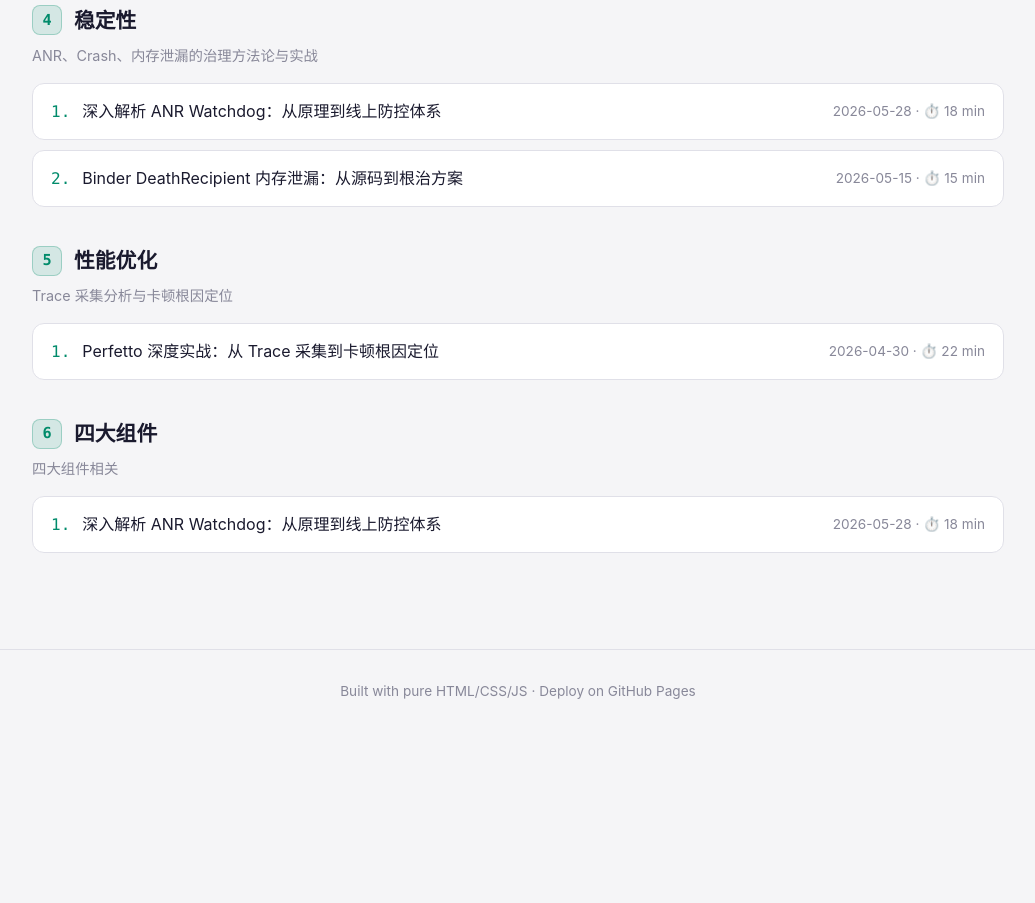
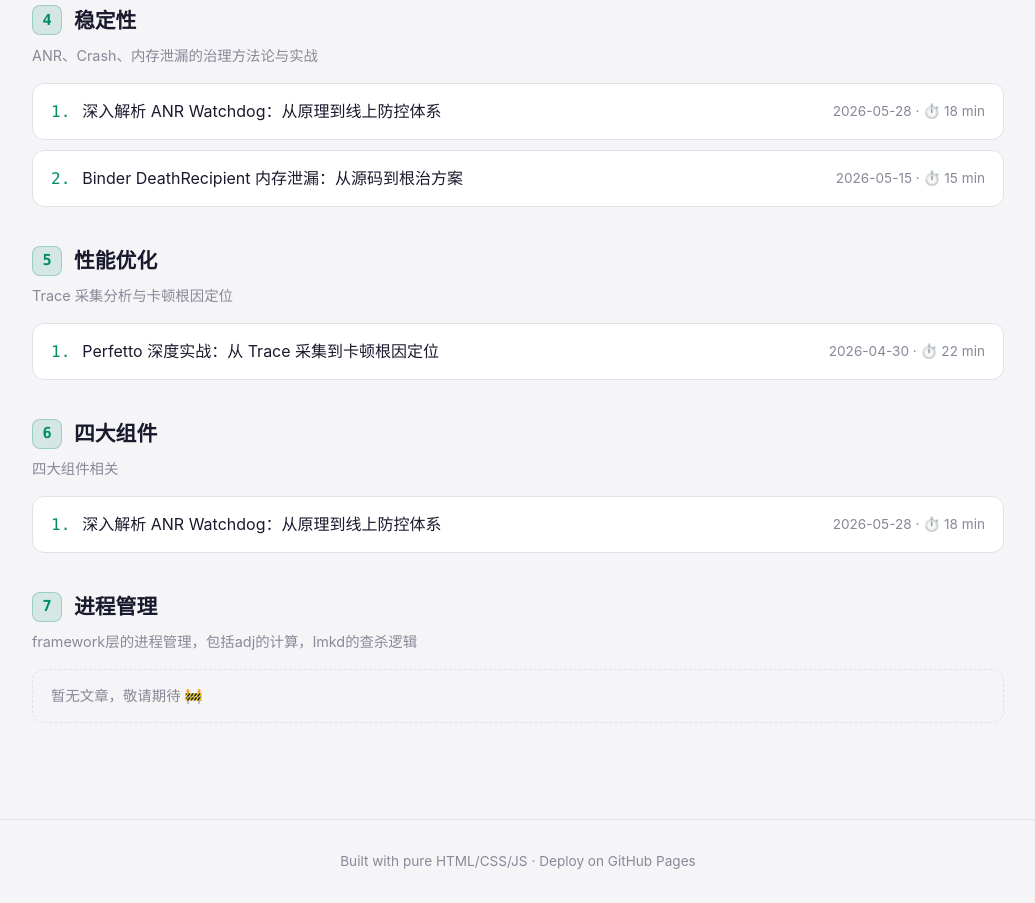
Before and after one commit to VijayLi11/android-framework-blog, a plain HTML site: page guide.html in a window 1280 px wide. Shown: the part 825-1728 px from the top of the page, without its empty margins (122-1157 px from the left). Before the commit the page ends 1558 px from the top, so only its background shows below. Drawn offline with Linux system fonts and the light colour scheme.

Commit message:
update: 2026/09/16 周三 17:27

```diff
--- a/css/style.css
+++ b/css/style.css
@@ -391,6 +391,14 @@ body {
     color: var(--text-muted);
     font-size: 0.85rem;
     white-space: nowrap;
+}
+
+.guide-empty {
+    color: var(--text-muted);
+    font-size: 0.9rem;
+    padding: 14px 18px;
+    border: 1px dashed var(--border-color);
+    border-radius: var(--radius);
 }
 
 @media (max-width: 768px) {
--- a/js/guide.js
+++ b/js/guide.js
@@ -14,20 +14,21 @@
             const items = cat.posts
                 .map(id => typeof getPostById === 'function' ? getPostById(id) : null)
                 .filter(Boolean);
-            if (!items.length) return '';
+
+            const itemsHtml = items.length
+                ? items.map((p, j) => `
+                    <a class="guide-item" href="post.html?id=${p.id}">
+                        <span class="guide-item-num">${j + 1}.</span>
+                        <span class="guide-item-title">${p.title}</span>
+                        <span class="guide-item-meta">${p.date} · ⏱️ ${p.readTime}</span>
+                    </a>`).join('')
+                : '<p class="guide-empty">暂无文章，敬请期待 🚧</p>';
 
             return `
             <div class="guide-cat">
                 <h2 class="guide-cat-title"><span class="guide-num">${i + 1}</span>${cat.name}</h2>
                 <p class="guide-cat-desc">${cat.desc}</p>
-                <div class="guide-items">
-                    ${items.map((p, j) => `
-                    <a class="guide-item" href="post.html?id=${p.id}">
-                        <span class="guide-item-num">${j + 1}.</span>
-                        <span class="guide-item-title">${p.title}</span>
-                        <span class="guide-item-meta">${p.date} · ⏱️ ${p.readTime}</span>
-                    </a>`).join('')}
-                </div>
+                <div class="guide-items">${itemsHtml}</div>
             </div>`;
         }).join('');
     }
```
